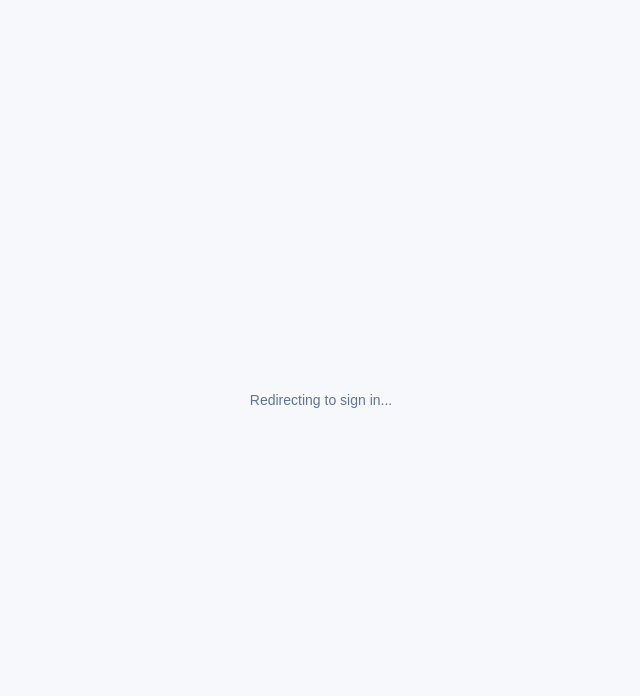
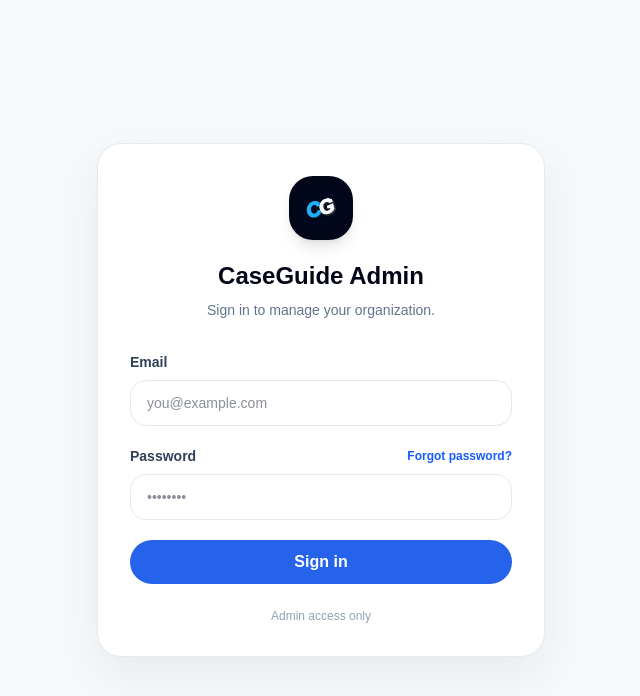
Before and after one commit to CaseGuideANES/caseguide-admin, a Next.js app: page /sign-in in a window 1280 px wide. Before the commit this address had no page. Shown: the top 696 px of the page, without its empty margins (319-959 px from the left). Built offline with nearby package versions, Linux system fonts and the light colour scheme; no server answers.

Commit message:
Show sign in on home page

```diff
--- a/app/sign-in/page.tsx
+++ b/app/sign-in/page.tsx
@@ -1,20 +1,181 @@
 "use client";
 
+import { supabase } from "@/src/lib/supabase/client";
+import Image from "next/image";
 import { useRouter } from "next/navigation";
-import { useEffect } from "react";
+import { useState } from "react";
 
 export default function HomePage() {
   const router = useRouter();
 
-  useEffect(() => {
-    router.replace("/sign-in");
-  }, [router]);
+  const [email, setEmail] = useState("");
+  const [password, setPassword] = useState("");
+
+  const [error, setError] = useState("");
+  const [success, setSuccess] = useState("");
+
+  const [loading, setLoading] = useState(false);
+  const [resetLoading, setResetLoading] = useState(false);
+
+  const signIn = async (
+    e?: React.FormEvent | React.KeyboardEvent<HTMLInputElement>
+  ) => {
+    e?.preventDefault();
+
+    if (loading || resetLoading) return;
+
+    setError("");
+    setSuccess("");
+    setLoading(true);
+
+    const { error } = await supabase.auth.signInWithPassword({
+      email,
+      password,
+    });
+
+    setLoading(false);
+
+    if (error) {
+      setError("Invalid email or password. Please try again.");
+      return;
+    }
+
+    router.push("/dashboard");
+  };
+
+  const sendPasswordReset = async () => {
+    if (loading || resetLoading) return;
+
+    setError("");
+    setSuccess("");
+
+    if (!email.trim()) {
+      setError("Enter your email first, then click forgot password.");
+      return;
+    }
+
+    setResetLoading(true);
+
+    const { error } = await supabase.auth.resetPasswordForEmail(email.trim(), {
+      redirectTo:
+        typeof window !== "undefined"
+          ? `${window.location.origin}/reset-password`
+          : undefined,
+    });
+
+    setResetLoading(false);
+
+    if (error) {
+      setError("Could not send password reset email. Please try again.");
+      return;
+    }
+
+    setSuccess("Password reset email sent. Check your inbox.");
+  };
 
   return (
     <main className="flex min-h-screen items-center justify-center bg-[#f6f8fb] px-5">
-      <p className="text-sm font-medium text-slate-500">
-        Redirecting to sign in...
-      </p>
+      <div className="premium-card w-full max-w-md p-8">
+        <div className="mb-8 text-center">
+          <div className="mx-auto flex h-16 w-16 items-center justify-center rounded-3xl bg-slate-950 shadow-lg">
+            <Image
+              src="/cg-logo.png"
+              alt="CaseGuide logo"
+              width={42}
+              height={42}
+              className="rounded-2xl"
+            />
+          </div>
+
+          <h1 className="mt-5 text-2xl font-bold text-slate-950">
+            CaseGuide Admin
+          </h1>
+
+          <p className="mt-2 text-sm text-slate-500">
+            Sign in to manage your organization.
+          </p>
+        </div>
+
+        <form onSubmit={signIn} className="space-y-5">
+          <div>
+            <label className="mb-2 block text-sm font-semibold text-slate-700">
+              Email
+            </label>
+
+            <input
+              type="email"
+              value={email}
+              onChange={(e) => {
+                setEmail(e.target.value);
+                setError("");
+                setSuccess("");
+              }}
+              className="w-full rounded-2xl border border-slate-200 bg-white px-4 py-3 text-sm outline-none transition focus:border-blue-500 focus:ring-4 focus:ring-blue-500/10"
+              placeholder="you@example.com"
+              autoComplete="email"
+            />
+          </div>
+
+          <div>
+            <div className="mb-2 flex items-center justify-between">
+              <label className="block text-sm font-semibold text-slate-700">
+                Password
+              </label>
+
+              <button
+                type="button"
+                onClick={sendPasswordReset}
+                disabled={loading || resetLoading}
+                className="text-xs font-bold text-blue-600 transition hover:text-blue-700 hover:underline disabled:cursor-not-allowed disabled:opacity-50"
+              >
+                {resetLoading ? "Sending..." : "Forgot password?"}
+              </button>
+            </div>
+
+            <input
+              type="password"
+              value={password}
+              onChange={(e) => {
+                setPassword(e.target.value);
+                setError("");
+                setSuccess("");
+              }}
+              onKeyDown={(e) => {
+                if (e.key === "Enter") {
+                  signIn(e);
+                }
+              }}
+              className="w-full rounded-2xl border border-slate-200 bg-white px-4 py-3 text-sm outline-none transition focus:border-blue-500 focus:ring-4 focus:ring-blue-500/10"
+              placeholder="••••••••"
+              autoComplete="current-password"
+            />
+          </div>
+
+          {error && (
+            <div className="rounded-2xl border border-red-200 bg-red-50 px-4 py-3 text-sm font-medium text-red-700">
+              {error}
+            </div>
+          )}
+
+          {success && (
+            <div className="rounded-2xl border border-emerald-200 bg-emerald-50 px-4 py-3 text-sm font-medium text-emerald-700">
+              {success}
+            </div>
+          )}
+
+          <button
+            type="submit"
+            disabled={loading || resetLoading}
+            className="premium-button w-full disabled:cursor-not-allowed disabled:opacity-60"
+          >
+            {loading ? "Signing in..." : "Sign in"}
+          </button>
+        </form>
+
+        <p className="mt-6 text-center text-xs font-medium text-slate-400">
+          Admin access only
+        </p>
+      </div>
     </main>
   );
 }
```
